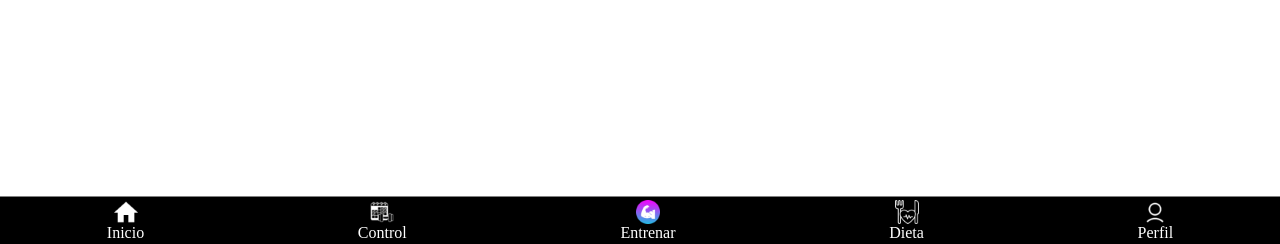
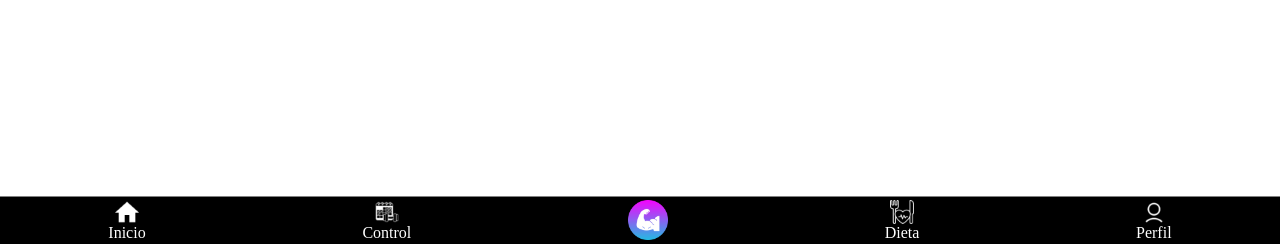
Before and after one commit to estebanpuma/trivu, a Flask app: page / in a window 1280 px wide. Shown: the part 556-800 px from the top of the page. Run offline with Flask 2, Linux system fonts and the light colour scheme.

Commit message:
cambio el footer

```diff
--- a/app/static/styles.css
+++ b/app/static/styles.css
@@ -35,6 +35,10 @@
     height: 24px;
 }
 
+.training-icon{
+    height: 40px;
+}
+
 .footer{
     height: 48px;
     width: 100%;
--- a/app/templates/_footer.html
+++ b/app/templates/_footer.html
@@ -19,8 +19,8 @@
         <li>
             <a href="">
                 <div class="icon-container">
-                    <img class="icons"  src="../static/icons/biceps.png" alt="Entrenar">
-                    <p>Entrenar</p>
+                    <img class="training-icon"  src="../static/icons/biceps.png" alt="Entrenar">
+
                 </div>
             </a>
         </li>
```
Also changed, not shown: app/templates/profile.html (+6 -1 lines).
